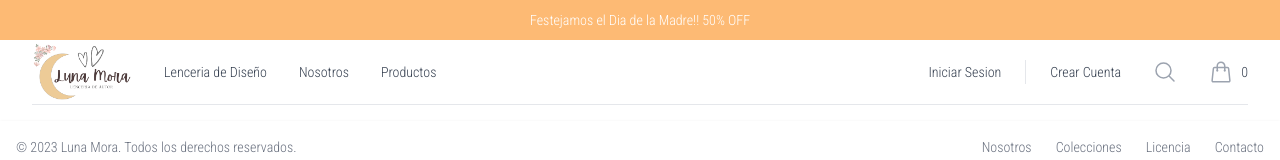
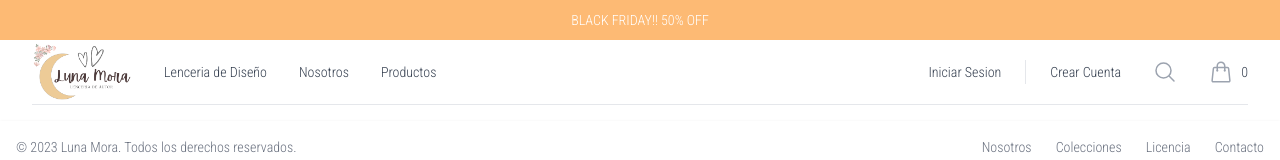
Before and after one commit to 86developer/LunaMoraEcommerce, a Next.js app in the folder proyecto/: page /carrito in a window 1280 px wide. Shown: the top 160 px of the page. Built offline with nearby package versions, Linux system fonts and the light colour scheme.

Commit message:
blackfriday

```diff
--- a/proyecto/src/components/navbar.jsx
+++ b/proyecto/src/components/navbar.jsx
@@ -214,7 +214,7 @@ export default function Example() {
 
             <header className="relative bg-white">
                 <p className="bg-orange-300 flex h-10 items-center justify-center px-4 text-sm font-medium text-white sm:px-6 lg:px-8">
-                    Festejamos el Dia de la Madre!! 50% OFF
+                    BLACK FRIDAY!! 50% OFF
                 </p>
 
                 <nav aria-label="Top" className="mx-auto max-w-7xl px-4 sm:px-6 lg:px-8">
```
